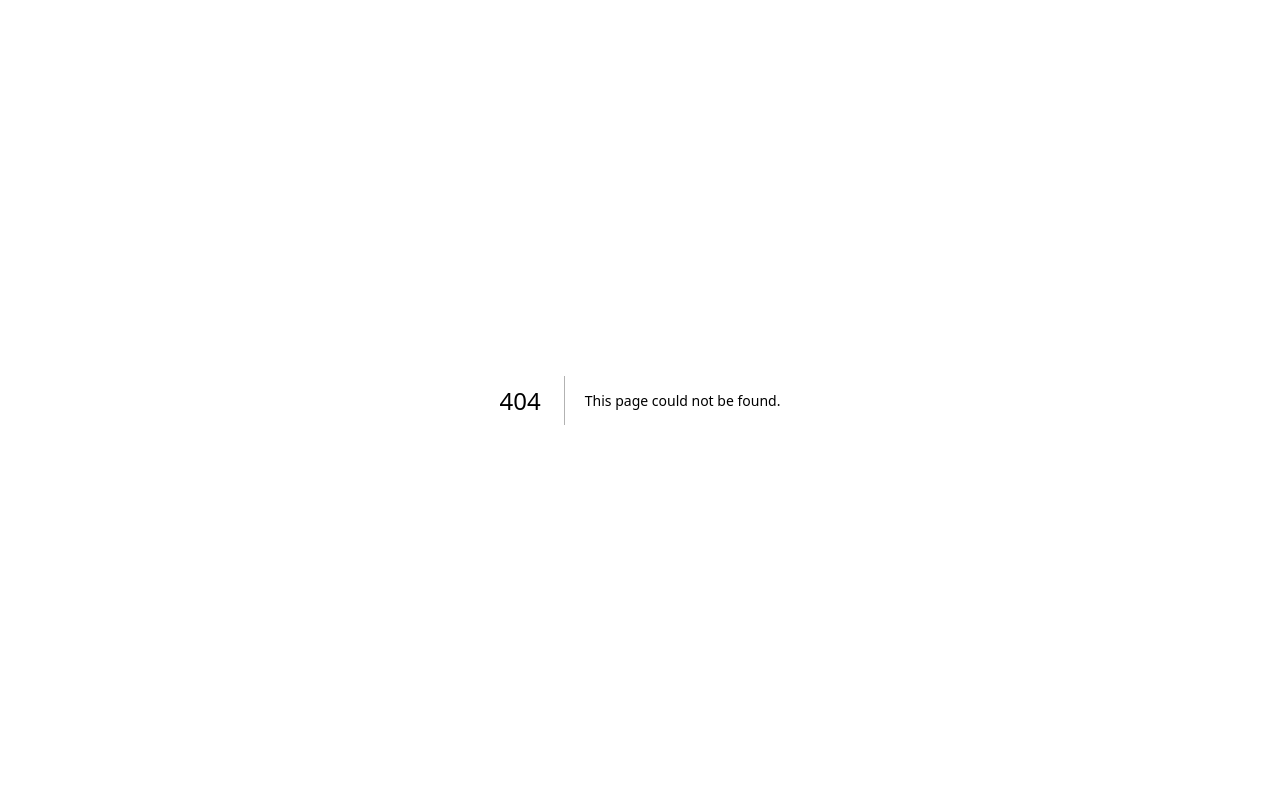
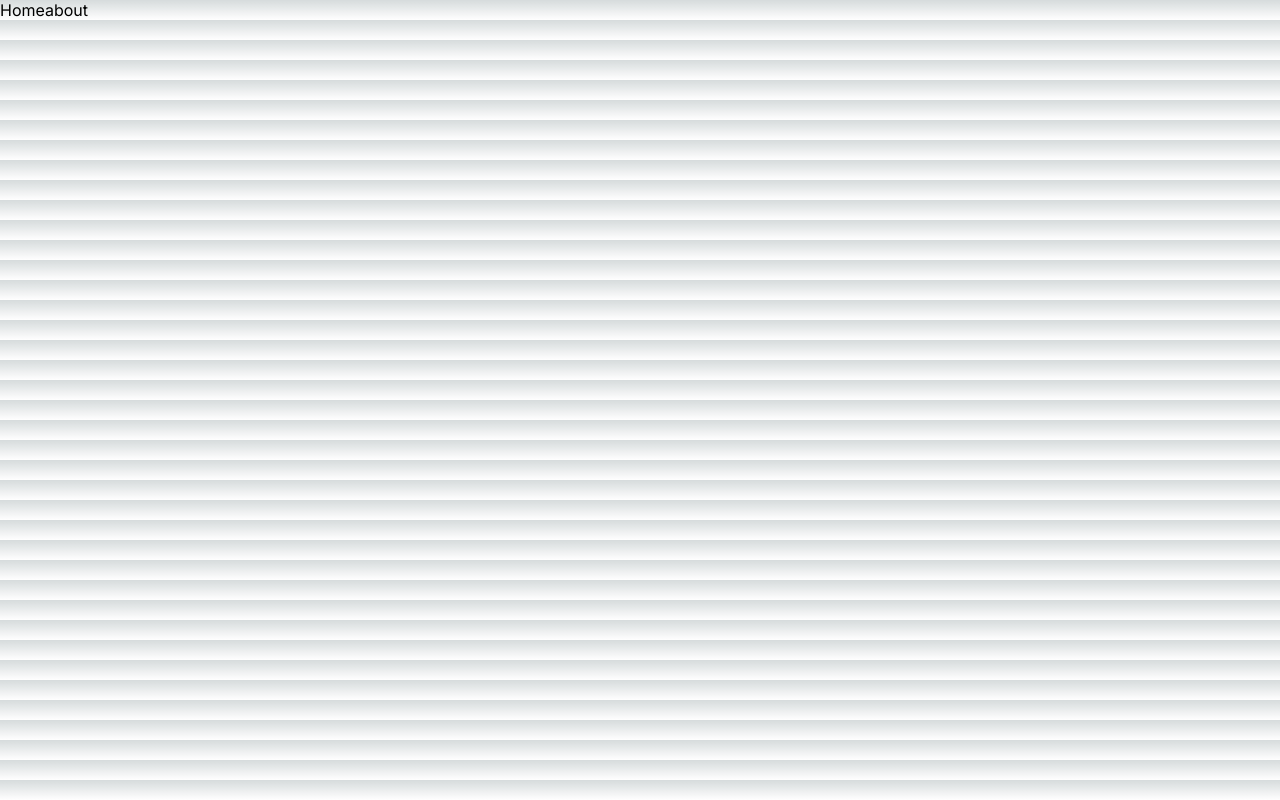
Before and after one commit to maeta187/NextJS-13, a Next.js app: page /about in a window 1280 px wide. Before the commit this address had no page. Built offline with nearby package versions, Linux system fonts and the light colour scheme.

Commit message:
✨ : aboutページの作成

```diff
--- /dev/null
+++ b/src/app/about/page.tsx
@@ -0,0 +1,14 @@
+import Link from 'next/link'
+
+const Page = () => {
+  return (
+    <nav>
+      <Link href='/'>Home</Link>
+      <Link href='/about' className='underline' prefetch={false}>
+        about
+      </Link>
+    </nav>
+  )
+}
+
+export default Page
```
